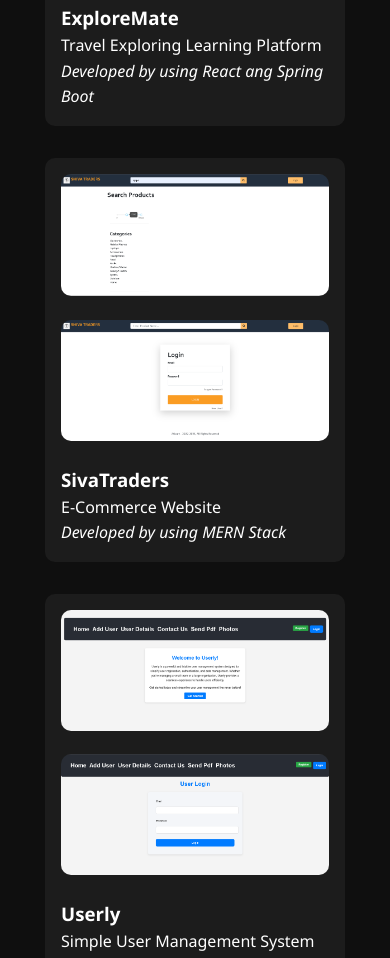
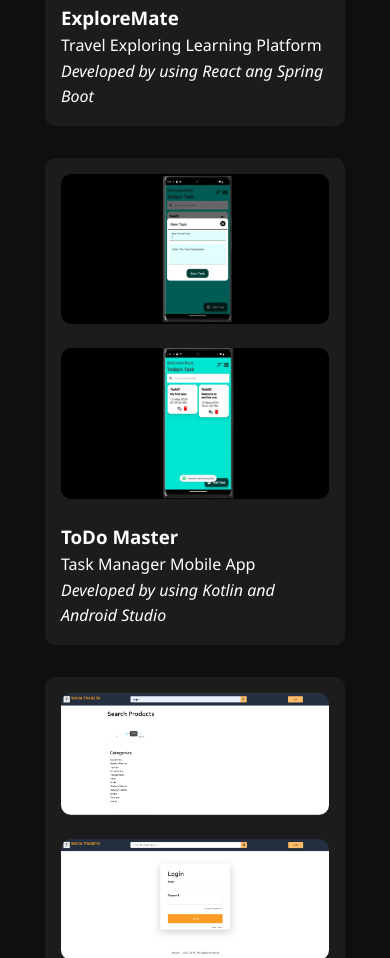
Before and after one commit to ZamranAhamed/My-Portfolio, a plain HTML site: page index.html in a window 390 px wide. Shown: the part 8146-9104 px from the top of the page. Drawn offline with Linux system fonts and the light colour scheme.

Commit message:
Todo Master Project Added
Mobile App

```diff
--- a/index.html
+++ b/index.html
@@ -189,6 +189,13 @@
         <p>Travel Exploring Learning Platform</p>
         <p><em>Developed by using React ang Spring Boot</em></p>
       </div>
+      <div class="project-card" onclick="window.location.href=''">
+        <img src="projects/ToDoMaster-AddTask.jpg" alt="NextGen Translator">
+        <img src="projects/ToDoMaster-Home.jpg" alt="NextGen Translator">
+        <h3>ToDo Master</h3>
+        <p>Task Manager Mobile App</p>
+        <p><em>Developed by using Kotlin and Android Studio</em></p>
+      </div>
       <div class="project-card" onclick="window.location.href='https://github.com/ZamranAhamed/SivaTraders.git'">
         <img src="projects/SivaTraders-Home.png" alt="NextGen Translator">
         <img src="projects/SivaTraders-Login.png" alt="NextGen Translator">
```
Also changed, not shown: projects/ToDoMaster-AddTask.jpg (added), projects/ToDoMaster-Home.jpg (added).
